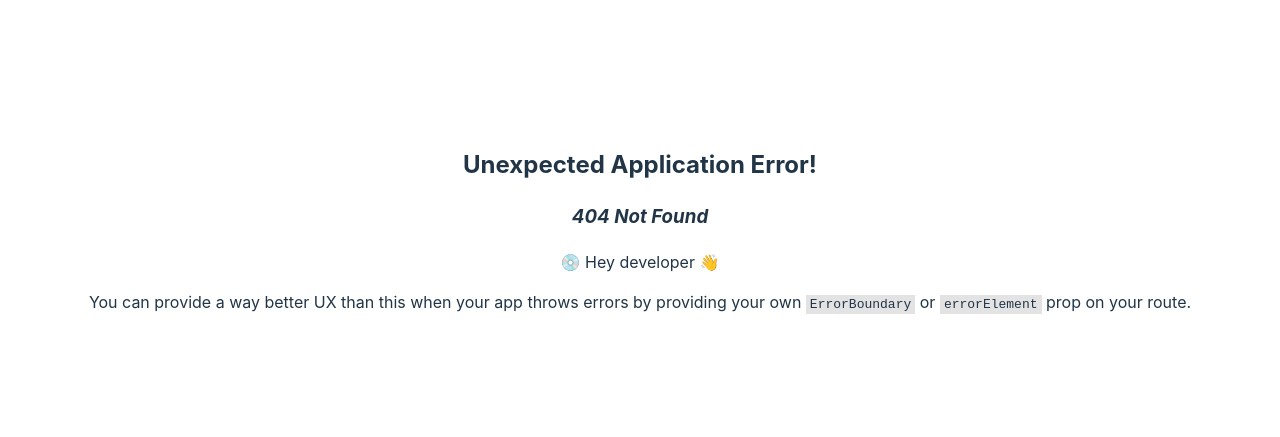
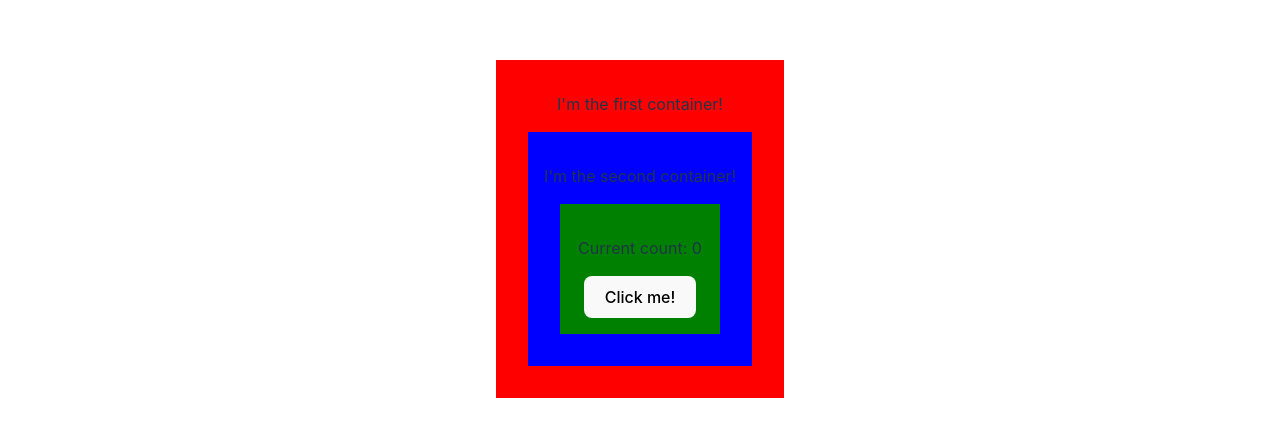
Before and after one commit to joshuapeters/react-hook-examples, a React (Vite) app: page /useContext in a window 1280 px wide. Before the commit this address had no page. Shown: the part 171-608 px from the top of the page. Built offline with nearby package versions, Linux system fonts and the light colour scheme.

Commit message:
add context example

```diff
--- a/src/App.tsx
+++ b/src/App.tsx
@@ -16,6 +16,9 @@ function App() {
           <li>
             <a href="/useRef">useRef</a>
           </li>
+          <li>
+            <a href="/useContext">useContext</a>
+          </li>
         </ul>
       </header>
     </div>
--- a/src/main.tsx
+++ b/src/main.tsx
@@ -6,6 +6,7 @@ import App from "./App";
 import { UseState } from "./pages/UseState";
 import { UseRef } from "./pages/UseRef";
 import { UseEffect } from "./pages/UseEffect";
+import { UseContext } from "./pages/UseContext/UseContext";
 
 const router = createBrowserRouter([
   {
@@ -24,6 +25,10 @@ const router = createBrowserRouter([
     path: "/useRef",
     element: <UseRef />,
   },
+  {
+    path: "/useContext",
+    element: <UseContext />,
+  },
 ]);
 
 ReactDOM.createRoot(document.getElementById("root")!).render(
--- /dev/null
+++ b/src/pages/UseContext/Counter.tsx
@@ -0,0 +1,16 @@
+import { useCountContext } from "./UseCountContext";
+
+export const Counter = (): JSX.Element => {
+  const { count, increment } = useCountContext();
+  return (
+    <div
+      style={{
+        backgroundColor: "green",
+        padding: "1rem",
+        margin: "1rem",
+      }}>
+      <p>Current count: {count}</p>
+      <button onClick={increment}>Click me!</button>
+    </div>
+  );
+};
--- /dev/null
+++ b/src/pages/UseContext/ParentOne.tsx
@@ -0,0 +1,17 @@
+import { PropsWithChildren } from "react";
+
+type ParentOneProps = PropsWithChildren;
+
+export const ParentOne = ({ children }: ParentOneProps): JSX.Element => {
+  return (
+    <div
+      style={{
+        backgroundColor: "red",
+        padding: "1rem",
+        margin: "1rem",
+      }}>
+      <p>I'm the first container!</p>
+      <div>{children}</div>
+    </div>
+  );
+};
--- /dev/null
+++ b/src/pages/UseContext/ParentTwo.tsx
@@ -0,0 +1,17 @@
+import { PropsWithChildren } from "react";
+
+type ParentTwoProps = PropsWithChildren;
+
+export const ParentTwo = ({ children }: ParentTwoProps): JSX.Element => {
+  return (
+    <div
+      style={{
+        backgroundColor: "blue",
+        padding: "1rem",
+        margin: "1rem",
+      }}>
+      <p>I'm the second container!</p>
+      <div>{children}</div>
+    </div>
+  );
+};
--- /dev/null
+++ b/src/pages/UseContext/UseContext.tsx
@@ -0,0 +1,27 @@
+import { createContext, useState } from "react";
+import { ParentTwo } from "./ParentTwo";
+import { ParentOne } from "./ParentOne";
+import { Counter } from "./Counter";
+
+export const CountContext = createContext({
+  count: 0,
+  increment: () => {},
+});
+
+const CountProvider = CountContext.Provider;
+
+export const UseContext = (): JSX.Element => {
+  const [count, setCount] = useState(0);
+
+  const increment = () => setCount(count + 1);
+
+  return (
+    <CountProvider value={{ count, increment }}>
+      <ParentOne>
+        <ParentTwo>
+          <Counter />
+        </ParentTwo>
+      </ParentOne>
+    </CountProvider>
+  );
+};
--- /dev/null
+++ b/src/pages/UseContext/UseCountContext.ts
@@ -0,0 +1,4 @@
+import { useContext } from "react";
+import { CountContext } from "./UseContext";
+
+export const useCountContext = () => useContext(CountContext);
```
